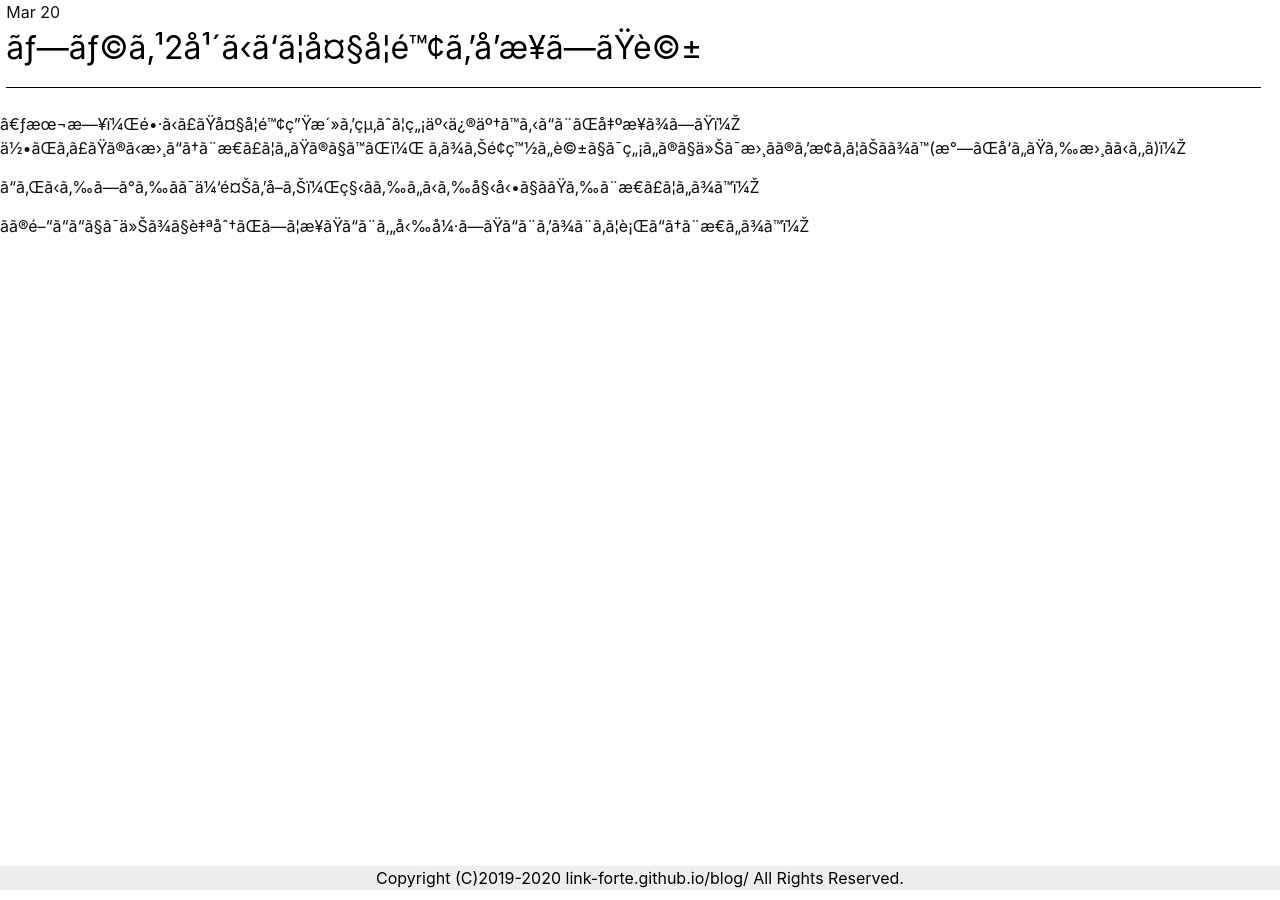
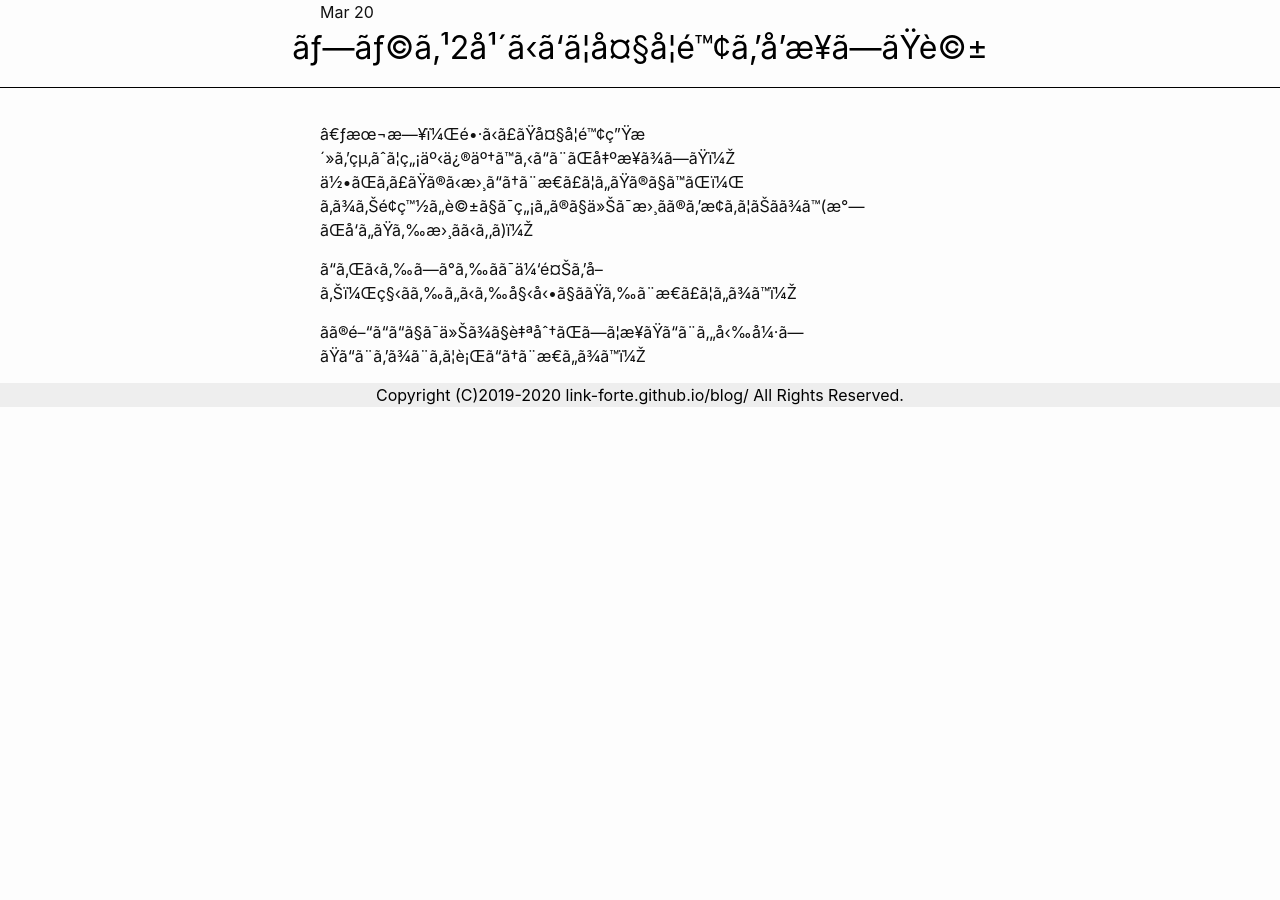
Before and after one commit to link-forte/blog, a Jekyll site: the page built from _posts/2019-03-20-Initial-Post.md, in a window 1280 px wide. Built offline with Jekyll 4.4.1, drawn with Linux system fonts in a browser that asks for light colours.

Commit message:
update display content to center

```diff
--- a/assets/css/style.css
+++ b/assets/css/style.css
@@ -1,23 +1,35 @@
-header {
-	border-bottom: 1px solid #000;
-	width: 99%;
-	margin-right: auto;
-	margin-left: auto;
+body {
+	width: 100%;
+	background-color: #fff;
 }
 
-body {
-	background-color: #fff;
-	width: 99%;
-	margin-right: auto;
-	margin-left: auto;
+header {
+	width: 100%;
+	margin: 0 auto;
+	margin-bottom: 10px;
+	padding-bottom: 0;
+	text-align: center;
+	border-bottom: 1px solid #000;
+}
+
+header > div {
+	width: 50%;
+	margin: 0 auto;
+	text-align: left;
+}
+
+main {
+	width: 50%;
+	margin: 0 auto;
 }
 
 footer {
+	width: 100%;
+	margin: 0 auto;
+	margin-bottom: 20px;
+	bottom: 10px;
+	color: #000;
 	background-color: #eee;
-	color: #000;
-	width: 100%;
-	position: absolute;
-	bottom: 10px;
 	text-align: center;
 }
 
@@ -27,6 +39,7 @@ h1 {
 
 h2 {
 	color: #000;
+	border-bottom: 2px dashed black;
 }
 
 .main {
```
